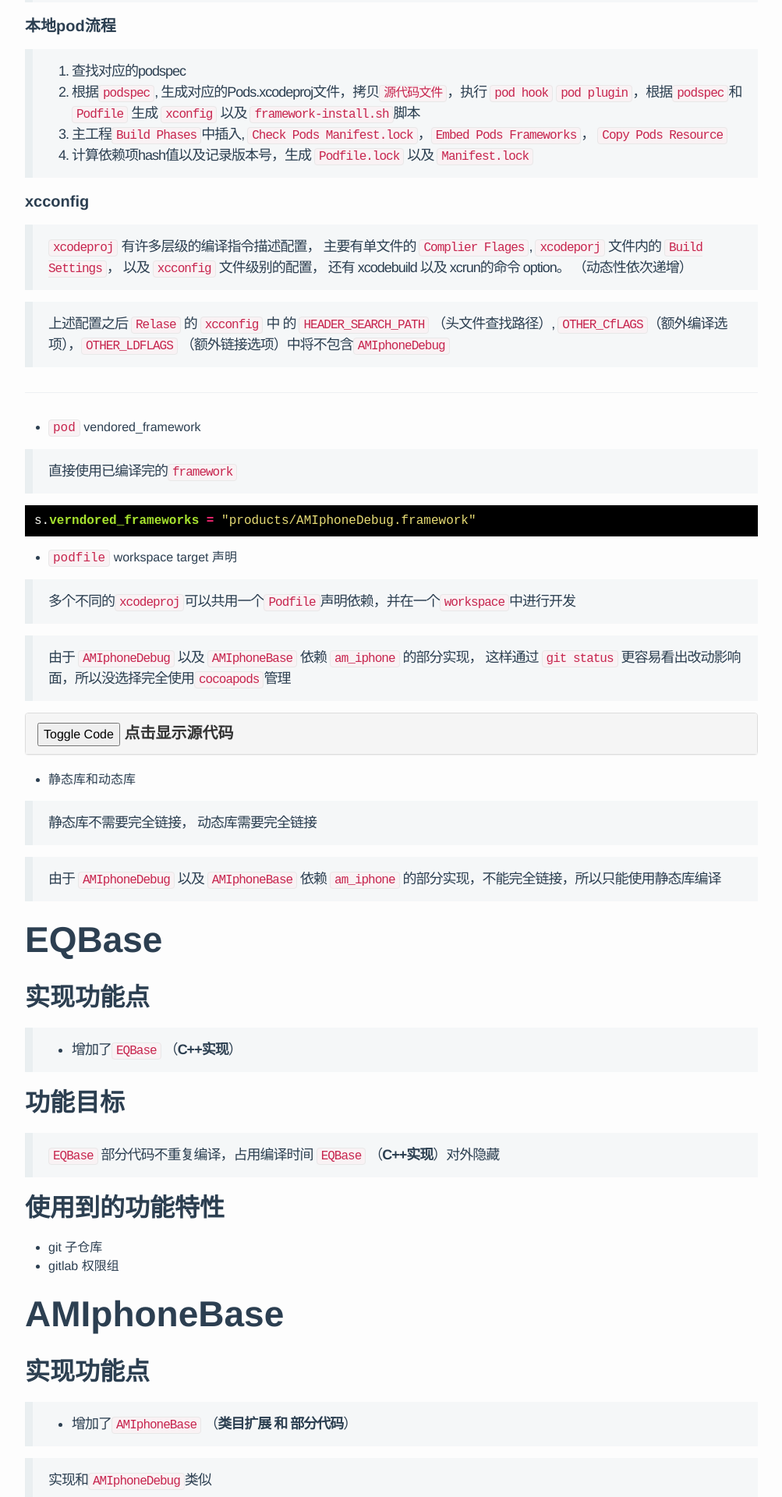
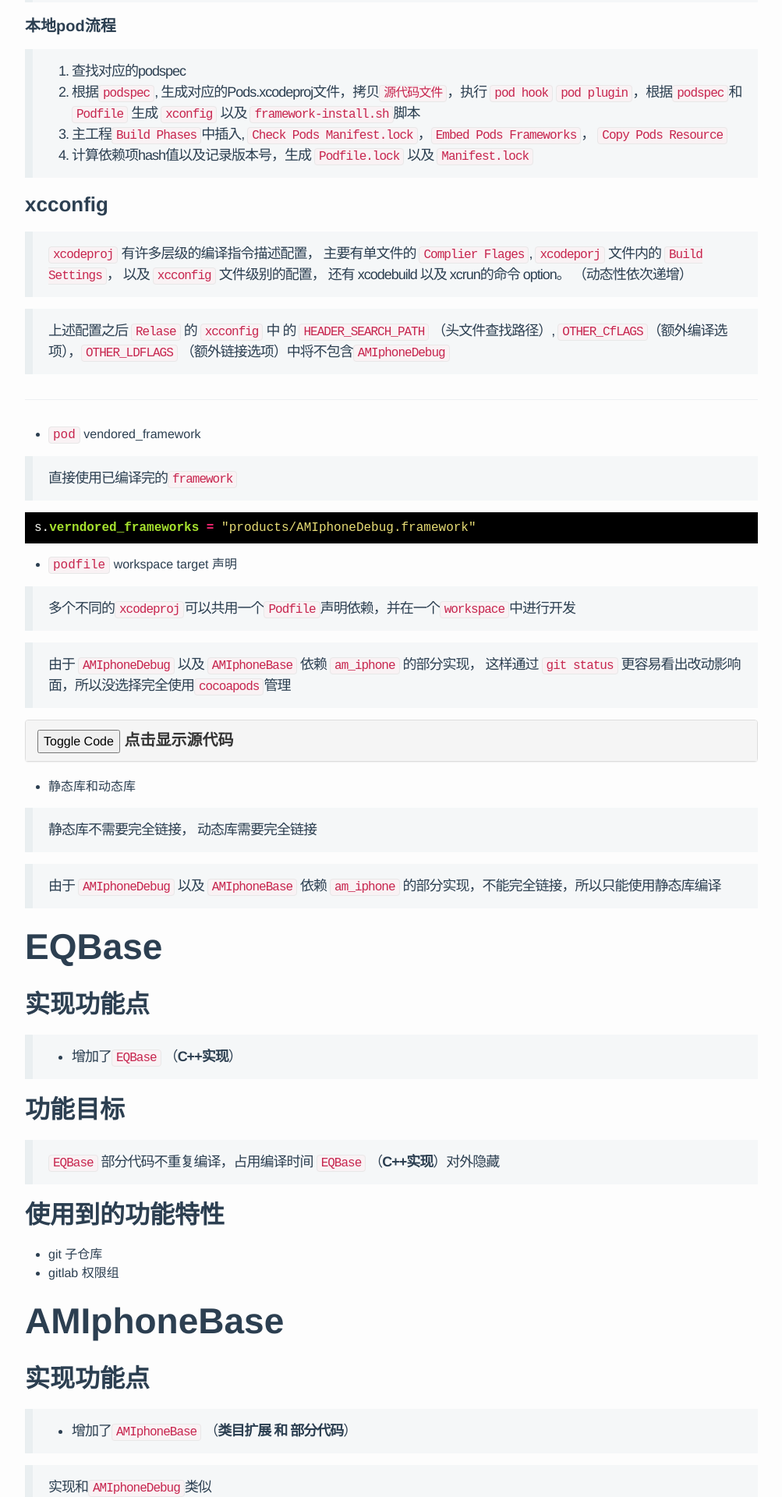
Before and after one commit to AwayQu/awayqu.github.io, a Jekyll site: the page built from _posts/iOS/2018-08-20-am-proj-modify.md, in a window 1280 px wide. Shown: the part 3018-4938 px from the top of the page at 78% size, without its empty margins (138-1141 px from the left). Built offline with Jekyll 4.4.1, drawn with Linux system fonts in a browser that asks for light colours; nearby versions of some CDN libraries; comment, search, counter and statistics services are not loaded.

```diff
--- a/_posts/iOS/2018-08-20-am-proj-modify.md
+++ b/_posts/iOS/2018-08-20-am-proj-modify.md
@@ -238,7 +238,7 @@ end
 > 3. 主工程`Build Phases`中插入, `Check Pods Manifest.lock`，`Embed Pods Frameworks`， `Copy Pods Resource`
 > 4. 计算依赖项hash值以及记录版本号，生成 `Podfile.lock` 以及 `Manifest.lock`
 
-#### xcconfig
+### xcconfig
 
 > `xcodeproj` 有许多层级的编译指令描述配置， 主要有单文件的 `Complier Flages`, `xcodeporj` 文件内的 `Build Settings`， 以及 `xcconfig` 文件级别的配置， 还有 xcodebuild 以及 xcrun的命令 option。 （动态性依次递增）
 
```
